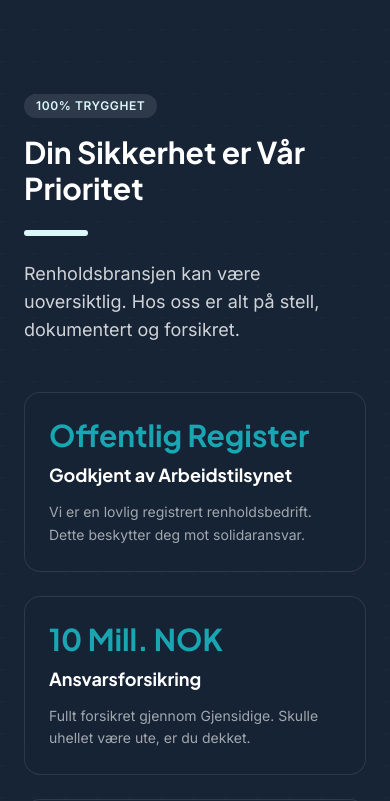
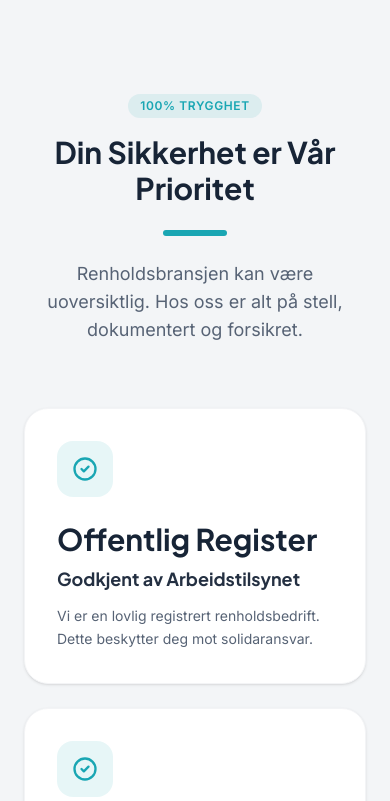
Before and after one commit to makarenko-vladyslav/makarenko-reinhold, a Next.js app: page / in a window 390 px wide. Shown: the part 4080-4881 px from the top of the page. Built offline with nearby package versions, Linux system fonts and the light colour scheme.

Commit message:
AI edit: AI редагування

```diff
--- a/components/Hero.tsx
+++ b/components/Hero.tsx
@@ -1,4 +1,3 @@
-
 "use client";
 import { useLocale } from "@/lib/i18n";
 import { motion, useScroll, useTransform } from "framer-motion";
@@ -13,7 +12,6 @@ export default function Hero() {
   });
 
   const y = useTransform(scrollYProgress, [0, 1], ["0%", "30%"]);
-  const opacity = useTransform(scrollYProgress, [0, 1], [1, 0]);
 
   const stats = t("hero.stats") as { value: string; label: string }[];
 
@@ -74,34 +72,34 @@ export default function Hero() {
             </motion.div>
           </div>
 
-          {/* Floating Trust Card */}
+          {/* Floating Trust Card - Redesigned for Cleanliness */}
           <motion.div
             initial={{ opacity: 0, x: 20 }}
             animate={{ opacity: 1, x: 0 }}
             transition={{ duration: 0.7, delay: 0.2 }}
             className="lg:col-span-5 hidden lg:block"
           >
-            <div className="dark-glass rounded-3xl p-8 relative overflow-hidden">
-              {/* Decorative glow */}
-              <div className="absolute -top-20 -right-20 w-64 h-64 bg-accent/30 rounded-full blur-[80px]" />
+            <div className="bg-white rounded-3xl p-8 relative overflow-hidden shadow-2xl">
+              {/* Decorative subtle background element */}
+              <div className="absolute -top-20 -right-20 w-64 h-64 bg-bg-tint rounded-full" />
 
               <div className="relative z-10">
                 <div className="flex items-center gap-4 mb-8">
-                  <div className="w-12 h-12 rounded-full bg-accent/20 flex items-center justify-center">
+                  <div className="w-12 h-12 rounded-full bg-accent/10 flex items-center justify-center">
                     <svg className="w-6 h-6 text-accent" fill="none" viewBox="0 0 24 24" stroke="currentColor">
                       <path strokeLinecap="round" strokeLinejoin="round" strokeWidth={2} d="M9 12l2 2 4-4m6 2a9 9 0 11-18 0 9 9 0 0118 0z" />
                     </svg>
                   </div>
                   <div>
-                    <h3 className="text-white font-bold text-lg">Makarenko Garanti</h3>
-                    <p className="text-white/60 text-sm">Din trygghet i fokus</p>
+                    <h3 className="text-primary font-bold text-lg">Makarenko Garanti</h3>
+                    <p className="text-text-muted text-sm">Din trygghet i fokus</p>
                   </div>
                 </div>
 
                 <div className="space-y-6">
                   {stats.map((stat, i) => (
-                    <div key={i} className="flex items-center justify-between border-b border-white/10 pb-4 last:border-0 last:pb-0">
-                      <span className="text-white/80">{stat.label}</span>
+                    <div key={i} className="flex items-center justify-between border-b border-gray-100 pb-4 last:border-0 last:pb-0">
+                      <span className="text-text-main font-medium">{stat.label}</span>
                       <span className="text-2xl font-display font-bold text-accent">{stat.value}</span>
                     </div>
                   ))}
--- a/components/TrustEngineering.tsx
+++ b/components/TrustEngineering.tsx
@@ -1,4 +1,3 @@
-
 "use client";
 import { useLocale } from "@/lib/i18n";
 import SectionHeading from "./SectionHeading";
@@ -9,19 +8,16 @@ export default function TrustEngineering() {
   const cards = t("trustEngineering.cards") as any[];
 
   return (
-    <section id="trust" className="py-24 bg-primary relative overflow-hidden">
-      {/* Decorative Grid Background */}
-      <div className="absolute inset-0 opacity-[0.03]" style={{ backgroundImage: 'radial-gradient(circle at 2px 2px, white 1px, transparent 0)', backgroundSize: '32px 32px' }} />
-
+    <section id="trust" className="py-24 bg-bg-tint relative overflow-hidden">
       <div className="max-w-7xl mx-auto px-6 relative z-10">
         <SectionHeading
           badge={t("trustEngineering.badge")}
           title={t("trustEngineering.title")}
           subtitle={t("trustEngineering.subtitle")}
-          light
+          centered
         />
 
-        <div className="grid md:grid-cols-2 lg:grid-cols-4 gap-6 mt-12">
+        <div className="grid md:grid-cols-2 lg:grid-cols-4 gap-6 mt-16">
           {cards.map((card, index) => (
             <motion.div
               key={index}
@@ -29,11 +25,16 @@ export default function TrustEngineering() {
               whileInView={{ opacity: 1, y: 0 }}
               viewport={{ once: true }}
               transition={{ delay: index * 0.1 }}
-              className="dark-glass rounded-2xl p-6 hover:-translate-y-1 transition-transform"
+              className="bg-white rounded-3xl p-8 shadow-sm border border-gray-100 hover:shadow-xl hover:-translate-y-1 transition-all group"
             >
-              <div className="text-accent font-display font-bold text-3xl mb-2">{card.value}</div>
-              <h3 className="text-white font-bold text-lg mb-3">{card.title}</h3>
-              <p className="text-white/60 text-sm leading-relaxed">{card.description}</p>
+              <div className="w-14 h-14 rounded-2xl bg-accent/10 flex items-center justify-center text-accent mb-6 group-hover:scale-110 group-hover:bg-accent group-hover:text-white transition-all duration-300">
+                <svg className="w-7 h-7" fill="none" viewBox="0 0 24 24" stroke="currentColor">
+                  <path strokeLinecap="round" strokeLinejoin="round" strokeWidth={2} d="M9 12l2 2 4-4m6 2a9 9 0 11-18 0 9 9 0 0118 0z" />
+                </svg>
+              </div>
+              <div className="text-3xl font-display font-bold text-primary mb-2">{card.value}</div>
+              <h3 className="text-lg font-bold text-text-main mb-3">{card.title}</h3>
+              <p className="text-text-muted text-sm leading-relaxed">{card.description}</p>
             </motion.div>
           ))}
         </div>
```
